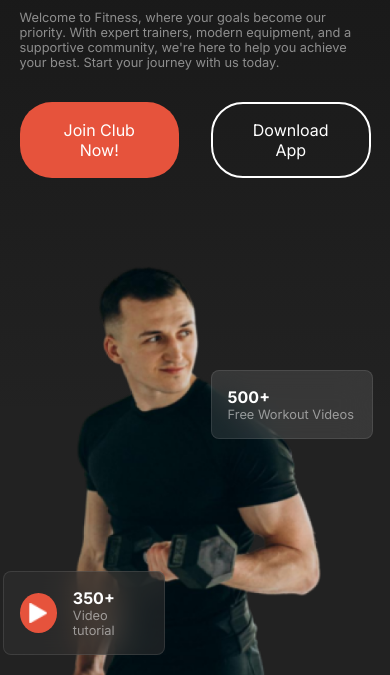
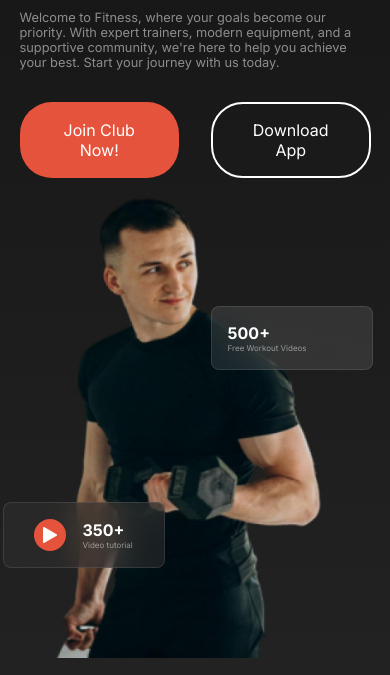
Before and after one commit to FardinMahadi/assignment-2, a plain HTML site: page index.html in a window 390 px wide. Shown: the part 425-1100 px from the top of the page. Drawn offline with Linux system fonts and the light colour scheme; a web font is replaced by a local one.

Commit message:
hero complete

```diff
--- a/styles/medium.css
+++ b/styles/medium.css
@@ -33,5 +33,6 @@
   .hero .hero-box {
     width: 90%;
     flex-direction: column;
+    margin-top: 4rem;
   }
 }
--- a/styles/small.css
+++ b/styles/small.css
@@ -14,6 +14,10 @@
   }
 
   /* hero section */
+  .hero {
+    height: auto;
+  }
+
   /* nav bar */
   .hero nav {
     width: 90%;
@@ -33,6 +37,7 @@
   .hero .hero-box {
     width: 90%;
     flex-direction: column;
+    margin-top: 4rem;
   }
 
   .hero .hero-box .text h1 {
@@ -51,6 +56,7 @@
   .hero .hero-box .img img {
     height: 30rem;
   }
+
   .hero .hero-box .img .side-box {
     border-radius: 0.5rem;
     backdrop-filter: blur(1rem);
@@ -68,13 +74,8 @@
   }
 
   .hero .hero-box .img .side-box .circle {
-    height: 2.5rem;
-    width: 2.5rem;
-    background: var(--primary-color);
-    border-radius: 50%;
-    display: flex;
-    align-items: center;
-    justify-content: center;
+    height: 2rem;
+    width: 2rem;
   }
 
   .hero .hero-box .img .side-box h1 {
@@ -82,6 +83,6 @@
   }
 
   .hero .hero-box .img .side-box p {
-    font-size: 0.8rem;
+    font-size: 0.5rem;
   }
 }
--- a/styles/style.css
+++ b/styles/style.css
@@ -113,7 +113,6 @@ body {
   display: flex;
   align-items: center;
   justify-content: space-between;
-  margin-top: 4rem;
 }
 
 .hero .hero-box .text {
@@ -134,12 +133,20 @@ body {
 }
 
 /* image section */
+.hero .hero-box .img {
+  margin: -4rem 0;
+}
+
 .hero .hero-box .img .side-box {
   border-radius: 0.8rem;
   backdrop-filter: blur(1.2rem);
   padding: 1rem;
   border: 1px solid rgba(255, 255, 255, 0.1);
   position: relative;
+}
+
+.hero .hero-box .img img {
+  height: 30rem;
 }
 
 .hero .hero-box .img .side-box-top {
```
